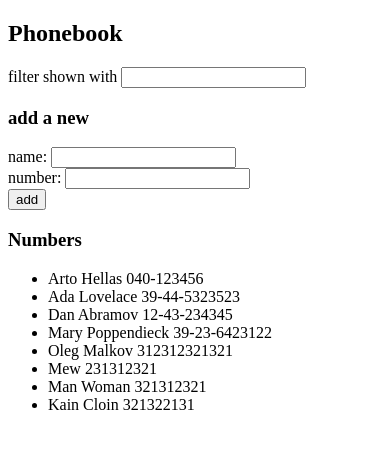
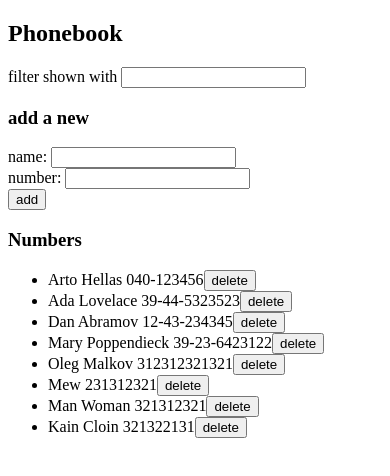
Before and after one commit to Glunomes/Fullstack-open, a React (Vite) app in the folder part2/phonebook/: page / in a window 390 px wide. Shown: the top 476 px of the page. Built offline with nearby package versions, Linux system fonts and the light colour scheme; data requests are answered from the project's data file.

Commit message:
2.14: phonebook step 9

```diff
--- a/part2/phonebook/src/App.jsx
+++ b/part2/phonebook/src/App.jsx
@@ -8,10 +8,11 @@ const App = () => {
   const [persons, setPersons] = useState([])
 
   useEffect(() => {
-    personsService.getAll()
-          .then(initialPersons => {
-        setPersons(initialPersons)
-      })
+    personsService
+      .getAll()
+      .then(initialPersons => {
+      setPersons(initialPersons)
+    })
   }, [])
 
   const [newName, setNewName] = useState('')
@@ -44,6 +45,16 @@ const App = () => {
     })
   }
 
+  const deletePerson = (person) => {
+    if(window.confirm(`Delete ${person.name}`)) {
+      personsService
+        .deleteP(person.id)
+        .then(() => {
+          setPersons(persons.filter(p => p.id !== person.id))
+        })
+    }
+  }
+
   const personToShow = persons.filter(person =>
     person.name.toLowerCase().includes(filterName.toLowerCase())
   )
@@ -55,7 +66,7 @@ const App = () => {
       <h3>add a new</h3>
       <PersonForm addPerson={addPerson} newName={newName} handleNameChange={handleNameChange} newNumber={newNumber} handleNumberChange={handleNumberChange} />
       <h3>Numbers</h3>
-      <Persons personToShow={personToShow} />
+      <Persons personToShow={personToShow} deletePerson={deletePerson} />
     </div>
   )
 }
--- a/part2/phonebook/src/components/Persons.jsx
+++ b/part2/phonebook/src/components/Persons.jsx
@@ -1,8 +1,11 @@
-const Persons = ({personToShow}) => {
+const Persons = ({personToShow, deletePerson}) => {
   return (
     <ul>
       {personToShow.map(person => (
-        <li key={person.id}>{person.name} {person.number}</li>
+        <li key={person.id}>
+          {person.name} {person.number}
+          <button onClick={() => deletePerson(person)}>delete</button>
+        </li>
       ))}
     </ul>
   )
--- a/part2/phonebook/src/services/persons.js
+++ b/part2/phonebook/src/services/persons.js
@@ -11,4 +11,10 @@ const create = personObject => {
   return request.then(response => response.data)
 }
 
-export default { getAll,create }
+const deleteP = id => {
+  const url = `http://localhost:3001/persons/${id}`
+  const request = axios.delete(url)
+  return request.then(response => response.data)
+}
+
+export default { getAll,create,deleteP }
```
